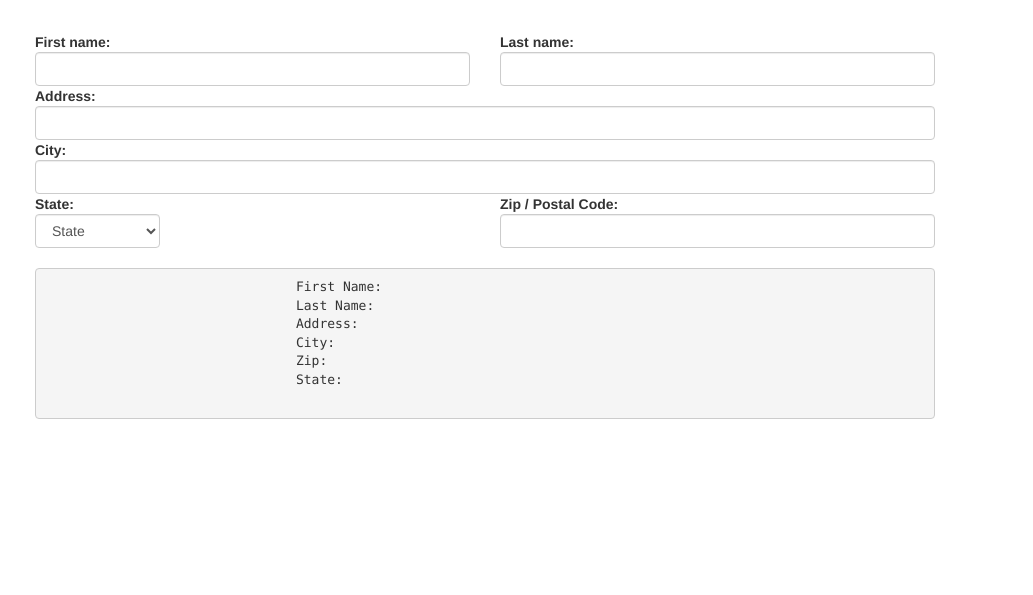
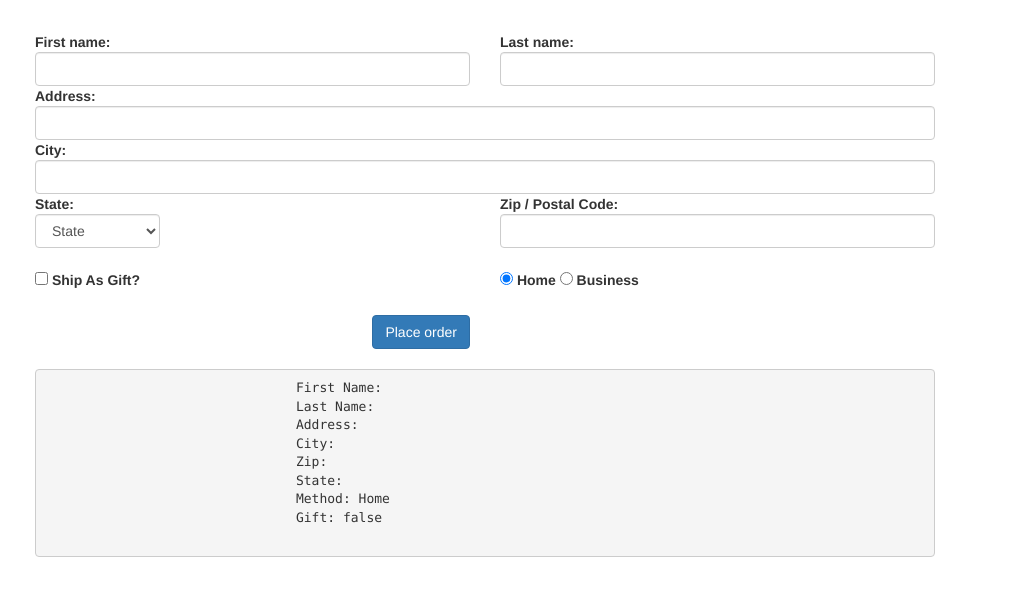
Before and after one commit to AliaksandraSavelyeva/vue.js_in_action, a plain HTML site: page index.html in a window 1280 px wide. Both pictures are taken after a click on the button "Checkout". Shown: the part 135-730 px from the top of the page, without its empty margins (0-1033 px from the left). Drawn offline with nearby package versions, Linux system fonts and the light colour scheme.

Commit message:
v-model - updated form

```diff
--- a/index.html
+++ b/index.html
@@ -85,6 +85,28 @@
                                 <input v-model="order.zip" class="form-control"/>
                             </div>
                         </div>
+                        <div class="form-group">
+                            <div class="col-md-6 boxes">
+                                <input type="checkbox" id="gift" value="true"
+                                       v-model="order.gift">
+                                <label for="gift">Ship As Gift?</label>
+                            </div>
+                        </div>
+                        <div class="form-group">
+                            <div class="col-md-6 boxes">
+                                <input type="radio" id="home" value="Home" v-model="order.method">
+                                <label for="home">Home</label>
+                                <input type="radio" id="business" value="Business" v-model="order.method">
+                                <label for="home">Business</label>
+                            </div>
+                        </div>
+                        <div class="form-group">
+                            <div class="col-md-6">
+                                <button type="submit" class="btn btn-primary submit" v-on:click="submitForm">
+                                    Place order
+                                </button>
+                            </div>
+                        </div>
                         <div class="col-md-12 verify">
                             <pre>
                                 First Name: {{order.firstName}}
@@ -93,6 +115,8 @@
                                 City: {{order.city}}
                                 Zip: {{order.zip}}
                                 State: {{order.state}}
+                                Method: {{ order.method }}
+                                Gift: {{ order.gift }}
                             </pre>
                         </div>
                     </div>
@@ -122,7 +146,9 @@
                         address: '',
                         city: '',
                         zip: '',
-                        state: ''
+                        state: '',
+                        method: 'Home',
+                        gift: false
                     }
                 },
                 filters: {
@@ -148,6 +174,9 @@
                     },
                     showCheckout() {
                         this.showProduct = this.showProduct ? false : true;
+                    },
+                    submitForm() {
+                        alert('Submitted');
                     }
                 },
                 computed: {
```
